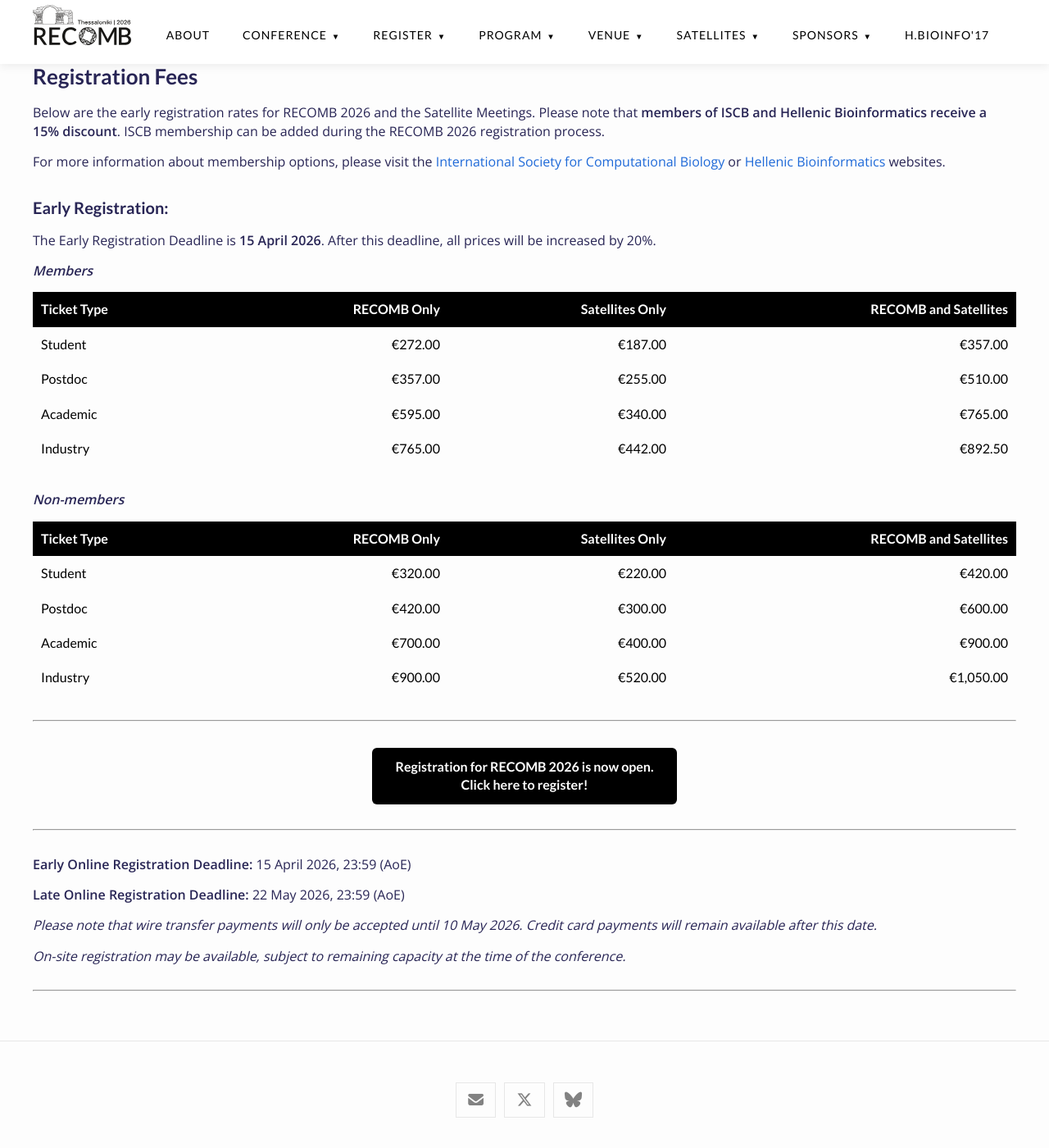
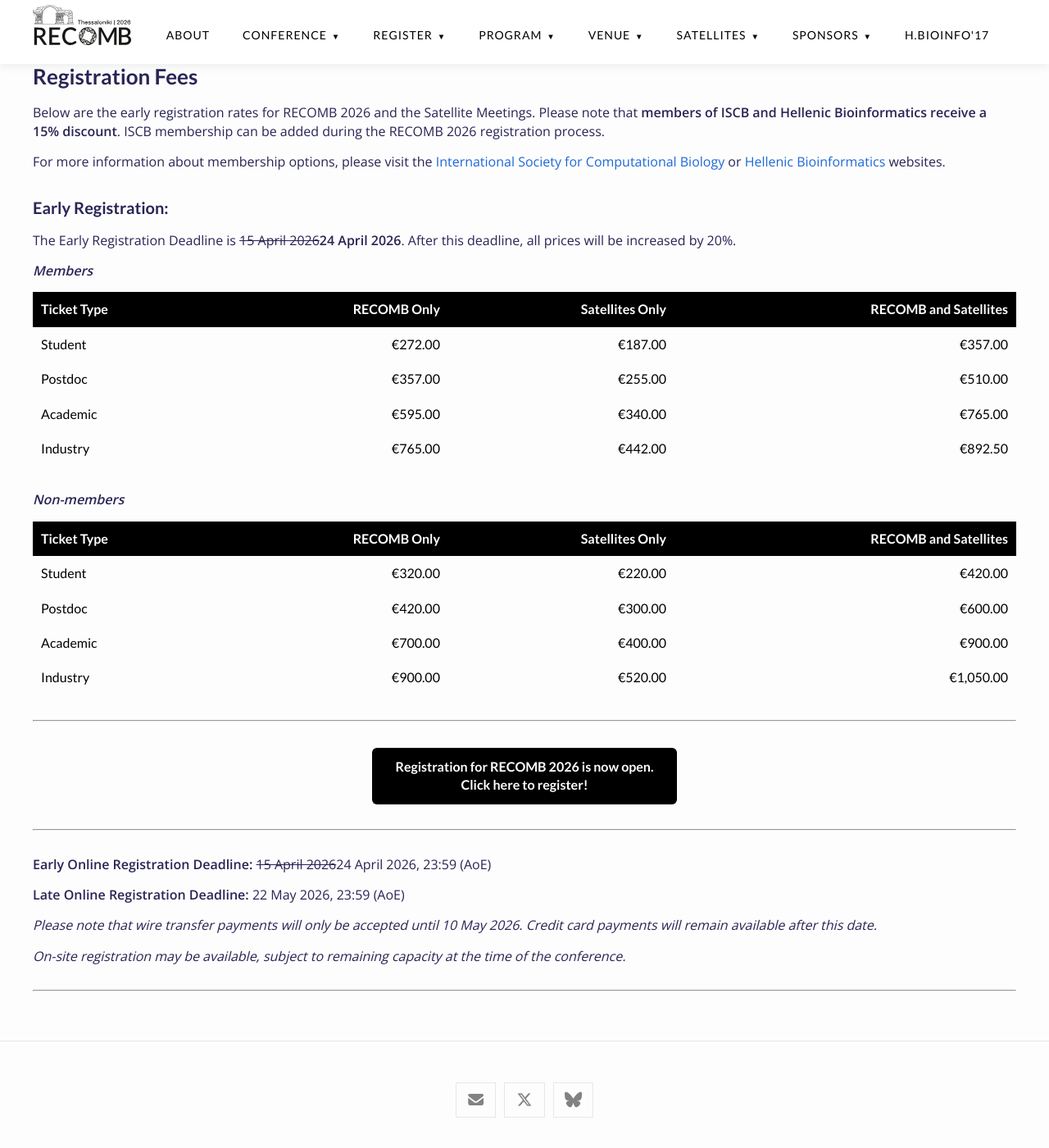
Before and after one commit to recomb-conference/recomb2026, a Jekyll site: the page built from how_to_register.md, in a window 1280 px wide and 1400 px high, scrolled down 1614 px. Shown: the whole window at 82% size. Built offline with Jekyll 4.4.1, drawn with Linux system fonts in a browser that asks for light colours; nearby versions of some CDN libraries.

Commit message:
Update how_to_register.md

```diff
--- a/how_to_register.md
+++ b/how_to_register.md
@@ -76,7 +76,7 @@
 
 #### Early Registration:
 
-The Early Registration Deadline is **15 April 2026**. After this deadline, all prices will be increased by 20%.
+The Early Registration Deadline is ~~15 April 2026~~**24 April 2026**. After this deadline, all prices will be increased by 20%.
 
 ***Members***
 
@@ -118,7 +118,7 @@
 
 ---
 
-**Early Online Registration Deadline:** 15 April 2026, 23:59 (AoE)
+**Early Online Registration Deadline:** ~~15 April 2026~~24 April 2026, 23:59 (AoE)
 
 **Late Online Registration Deadline:** 22 May 2026, 23:59 (AoE)
 
```
